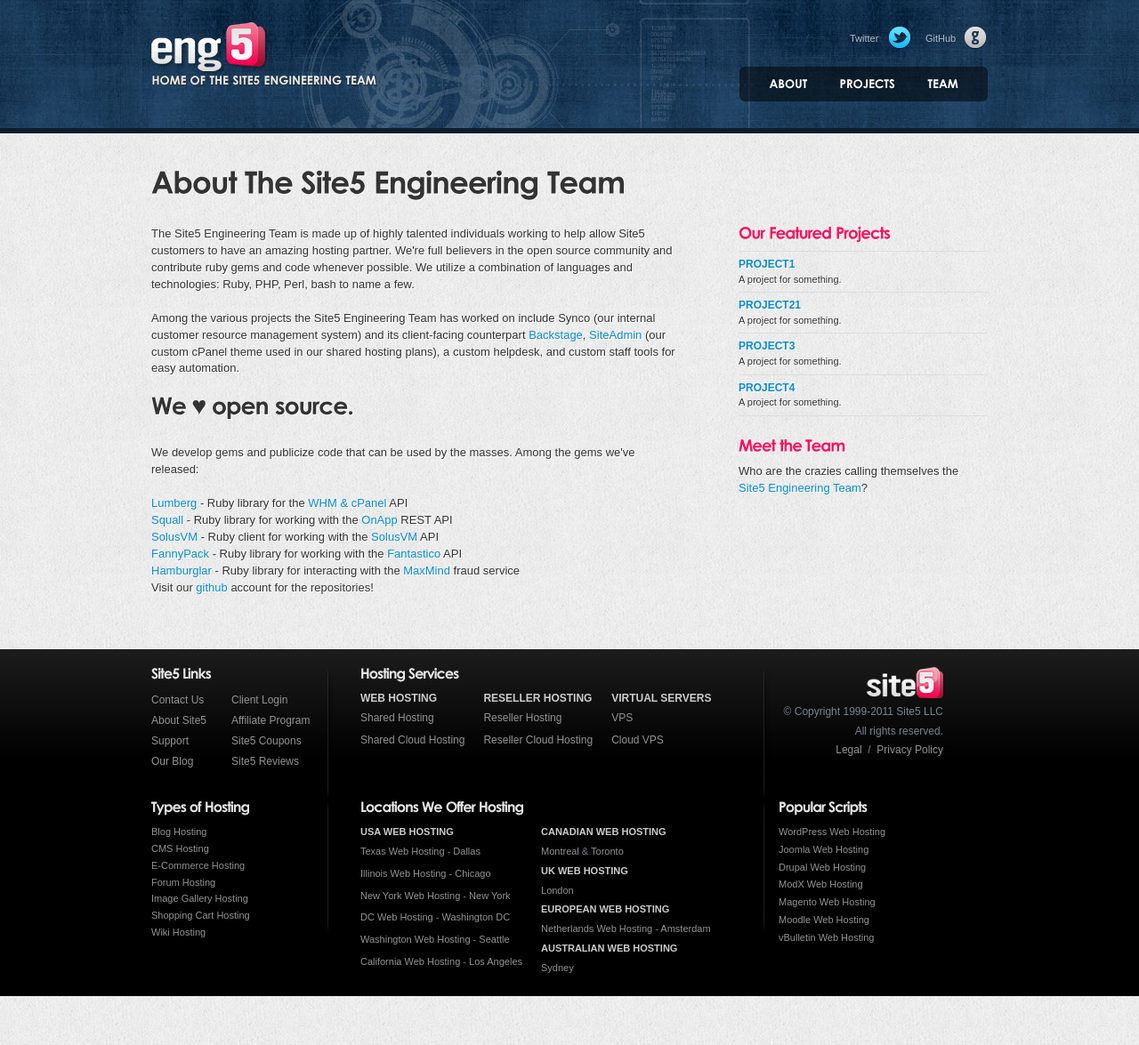
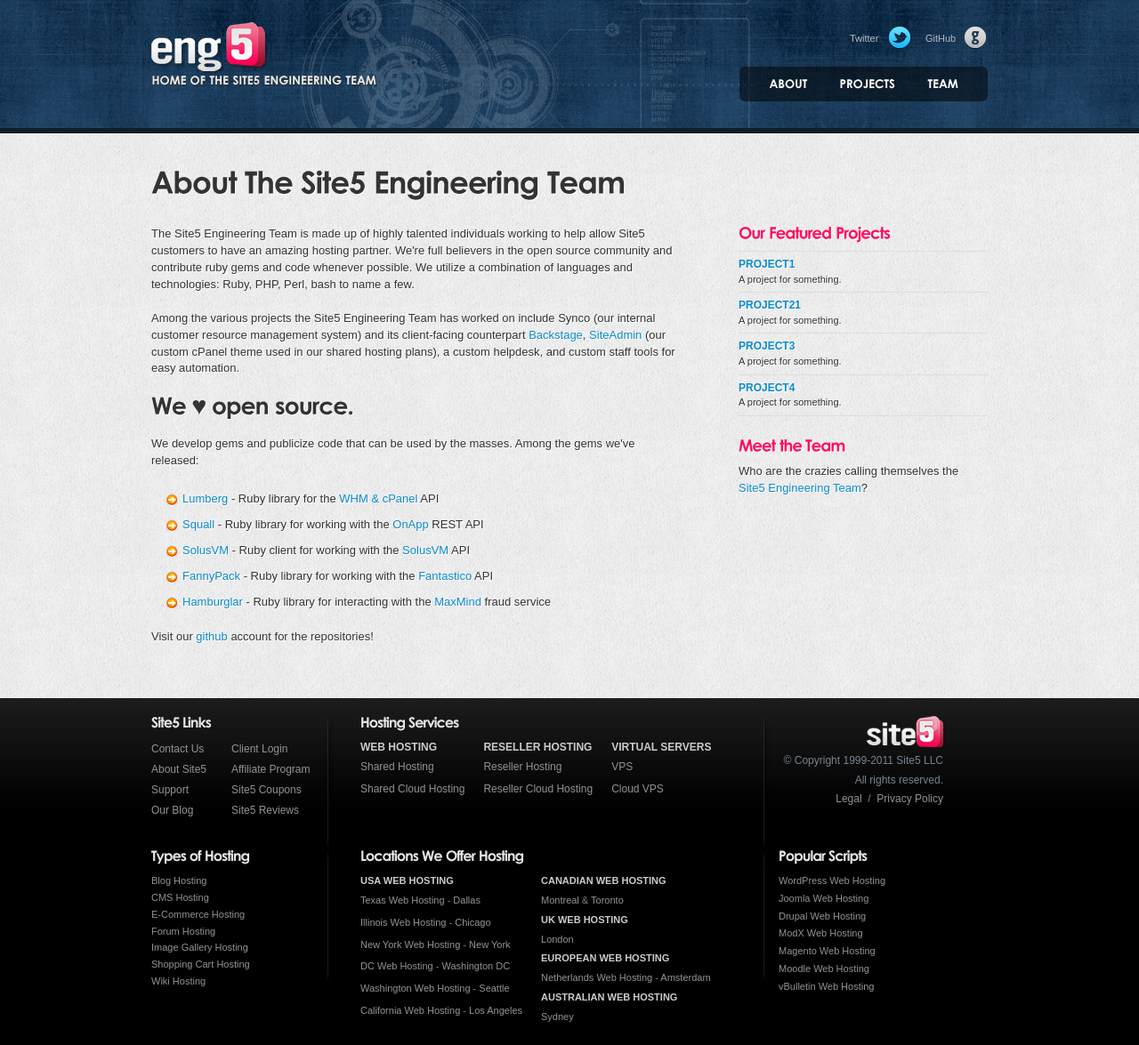
Before and after one commit to digideskio/eng5.com, a Jekyll site: the page built from about.html, in a window 1280 px wide. Shown: the whole page at 89% size. Built offline with Jekyll 4.4.1, drawn with Linux system fonts in a browser that asks for light colours; Markdown is read by kramdown in place of the engine named in the settings.

Commit message:
ul, ol def, image update, css fixes

```diff
--- a/css/style.css
+++ b/css/style.css
@@ -103,6 +103,29 @@
 #colLeft {
 	width:590px;
 	float:left;
+}
+
+#colLeft h2, #colLeft h3 {
+	margin-bottom:20px;
+}
+
+#content #colLeft ul {
+	margin:0 0 15px 15px;
+}
+
+#content #colLeft ul li, #content #colLeft ol li  {
+	padding:5px 0 5px 20px;
+	background:url(/images/bullet_list.png) 0 8px no-repeat;
+}
+
+#content #colLeft ol li {
+	background:none;
+	padding-left:0;
+
+}
+
+#content #colLeft ol {
+	margin:0 0 15px 35px;
 }
 
 #footer {
@@ -292,7 +315,7 @@
 
 #homeBoxes .homeBox {
 	float:left;
-	width:290px;
+	width:300px;
 	margin-left:20px;
 }
 
```
Also changed, not shown: images/bk_home_h2.png, images/bullet_list.png (added), images/team/nggyu.jpg (added).
